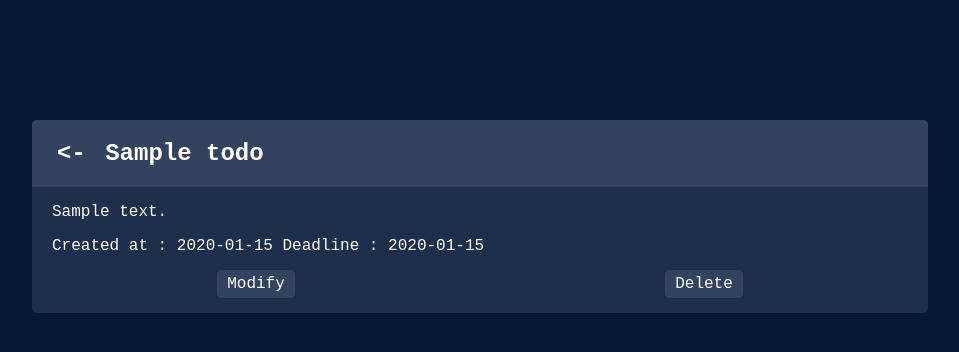
After one commit to Valdorah/todolist, a Symfony app: template templates/todo/index.html.twig in a window 1280 px wide. The commit adds this page. Shown: the top 352 px of the page, without its empty margins (160-1119 px from the left). Run offline with Twig, Linux system fonts and the light colour scheme; the template is opened without the code that fills it: most values are stand-ins (such as "Sample title", 1, 10 or a date in 2020); style sheets or scripts are compiled from the project's sources; some libraries are stand-ins or nearby versions.

Commit message:
Added details page for todos and upgrade styles

```diff
--- a/assets/css/_colors.sass
+++ b/assets/css/_colors.sass
@@ -1,3 +1,5 @@
 $backgroundColor: #051937
 $colorText: #ffffff
-$todoBackgroundColor: #1D2F4B
+$primaryColor: #1D2F4B
+$secondColor: #33435D
+$thirdColor: #47556D
--- /dev/null
+++ b/assets/css/todo.sass
@@ -0,0 +1,44 @@
+@import ./_colors
+
+.todo
+    display: grid
+    width: 70%
+    background-color: $primaryColor
+    margin: 120px auto
+    border-radius: 5px
+
+    header
+        margin-top: 0
+        background-color: $secondColor
+        border-radius: 5px 5px 0px 0px
+
+        h2
+            padding-left: 20px
+
+            a
+                padding: 5px
+                border-radius: 100px
+                color: $colorText
+                text-decoration: none
+            a:hover
+                background-color: $thirdColor
+
+    section
+        padding: 0 20px
+
+    footer
+        display: grid
+        grid-template-columns: repeat(2, 1fr)
+
+        div
+            margin: 20px 0
+            text-align: center
+
+            a
+                background-color: $secondColor
+                color: $colorText
+                text-decoration: none
+                padding: 5px 10px
+                border-radius: 5px
+            a:hover
+                background-color: $thirdColor
--- /dev/null
+++ b/assets/js/todo.js
@@ -0,0 +1,2 @@
+import './app'
+import '../css/todo.sass'
--- /dev/null
+++ b/templates/todo/index.html.twig
@@ -0,0 +1,40 @@
+{% extends 'base.html.twig' %}
+
+{% block title %}
+	{{todo.title}}
+{% endblock %}
+
+{% block stylesheets %}
+	{{ encore_entry_link_tags('todo') }}
+{% endblock %}
+
+{% block body %}
+	<div class="todo">
+		<header>
+			<h2><a href="/"><-</a> {{todo.title}}</h2>
+		</header>
+
+		<section>
+			<p>{{todo.content}}</p>
+			<span>Created at :
+				{{todo.createdAt|date("Y-m-d")}}</span>
+			{% if todo.deadline %}
+				<span>Deadline :
+					{{todo.deadline|date("Y-m-d")}}</span>
+			{% endif %}
+		</section>
+
+		<footer>
+			<div>
+				<a href="/">Modify</a>
+			</div>
+			<div>
+				<a href="/">Delete</a>
+			</div>
+		</footer>
+	</div>
+{% endblock %}
+
+{% block javascripts %}
+	{{ encore_entry_script_tags('todo') }}
+{% endblock %}
--- a/webpack.config.js
+++ b/webpack.config.js
@@ -25,6 +25,7 @@ Encore
      */
     .addEntry('app', './assets/js/app.js')
     .addEntry('home', './assets/js/home.js')
+    .addEntry('todo', './assets/js/todo.js')
     //.addEntry('page1', './assets/js/page1.js')
     //.addEntry('page2', './assets/js/page2.js')
 
```
Also changed, not shown: assets/css/home.sass (+16 -5 lines), src/Controller/TodoController.php (added, +28 -0 lines), templates/home/index.html.twig (+12 -5 lines).
